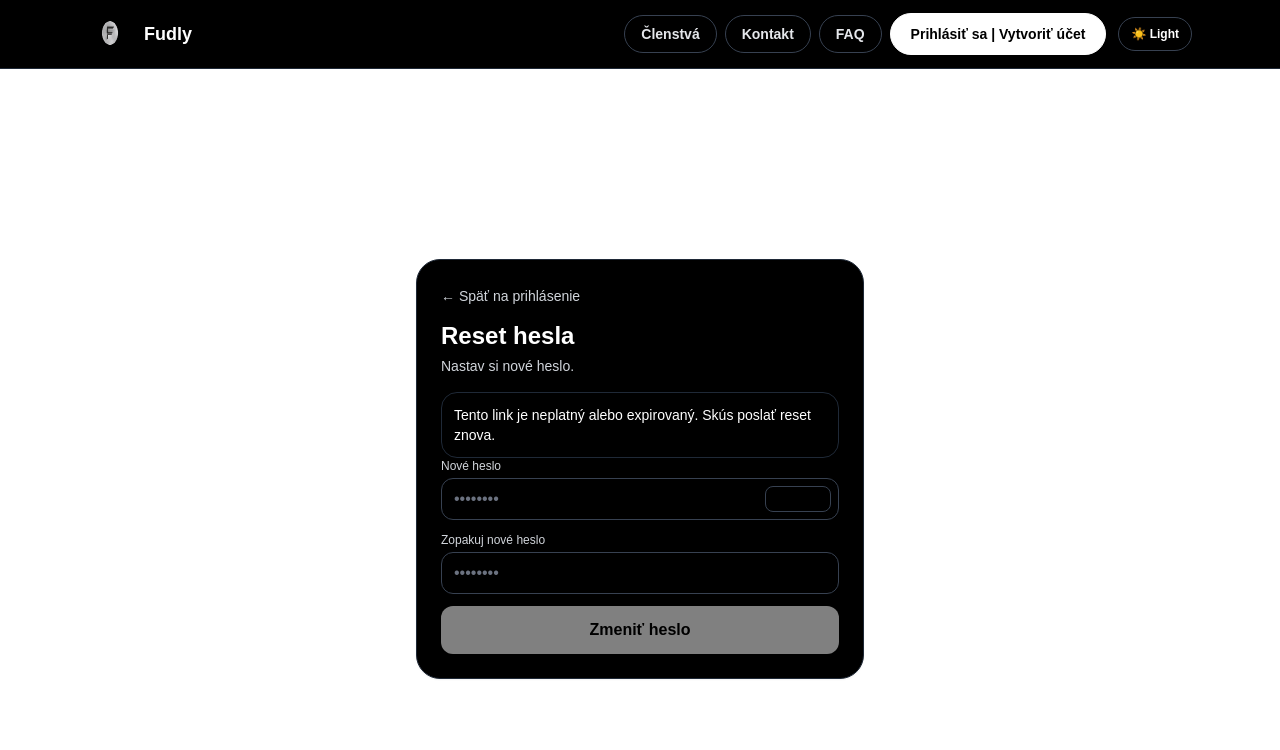
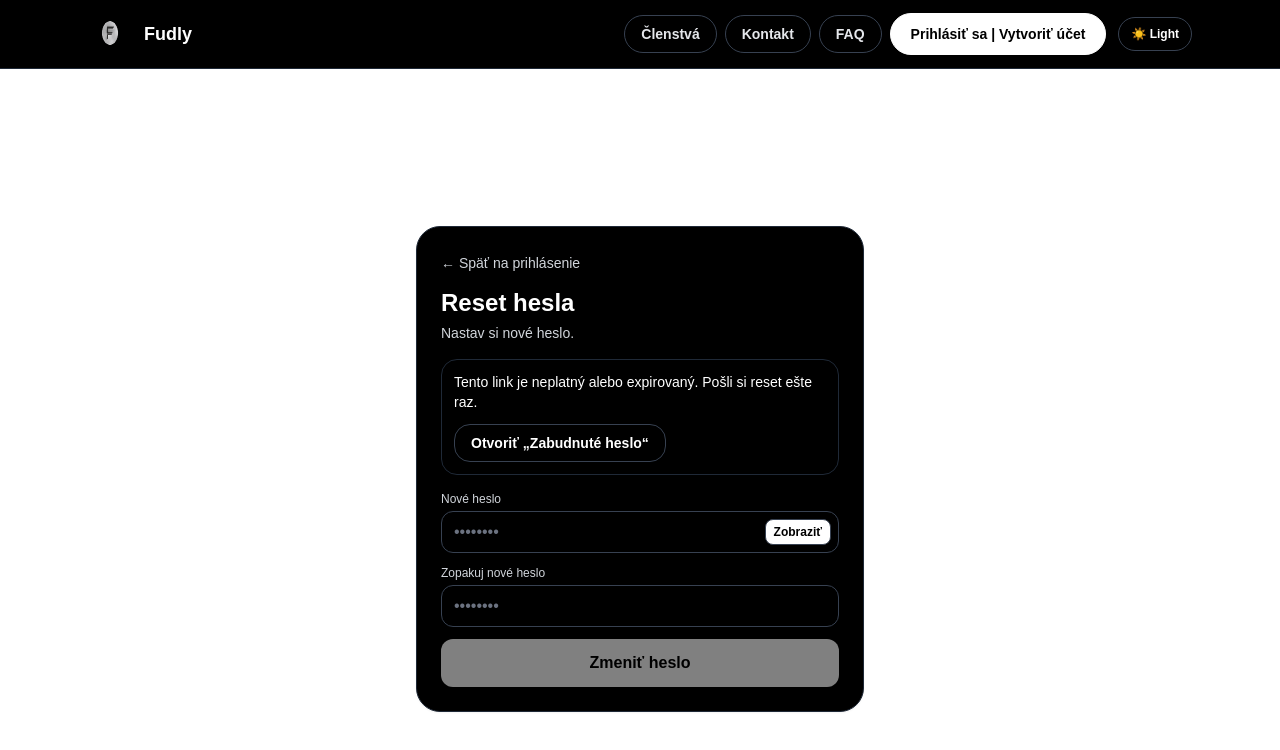
Before and after one commit to fudlyapp/fudly, a Next.js app: page /reset-password in a window 1280 px wide. Both pictures are taken after a click on the button "🌙 Dark". Shown: the top 750 px of the page. Built offline with nearby package versions, Linux system fonts and the light colour scheme; no server answers.

Commit message:
Fix reset password flow

```diff
--- a/src/app/login/LoginClient.tsx
+++ b/src/app/login/LoginClient.tsx
@@ -61,7 +61,7 @@ export default function LoginClient() {
       if (mode === "forgot") {
         // pošle reset email
         const origin = window.location.origin;
-        const redirectTo = `${origin}/login?mode=reset`;
+        const redirectTo = `${origin}/reset-password`;
         const { error } = await supabase.auth.resetPasswordForEmail(email, { redirectTo });
         if (error) throw error;
 
--- a/src/app/reset-password/ResetPasswordClient.tsx
+++ b/src/app/reset-password/ResetPasswordClient.tsx
@@ -1,4 +1,4 @@
-//src/app/reset-password/ResetPasswordClient.tsx
+// src/app/reset-password/ResetPasswordClient.tsx
 "use client";
 
 import { useMemo, useState, useEffect } from "react";
@@ -7,21 +7,51 @@ import { createSupabaseBrowserClient } from "@/lib/supabase/client";
 
 export default function ResetPasswordClient() {
   const supabase = useMemo(() => createSupabaseBrowserClient(), []);
+
   const [p1, setP1] = useState("");
   const [p2, setP2] = useState("");
   const [show, setShow] = useState(false);
+
   const [loading, setLoading] = useState(false);
   const [msg, setMsg] = useState<string | null>(null);
 
-  // Po kliknutí v emaile Supabase často vytvorí session automaticky.
-  // Ak by session nebola, UI povie, že link je neplatný/expirnutý.
+  // null = ešte zisťujeme, true/false = výsledok
   const [hasSession, setHasSession] = useState<boolean | null>(null);
 
   useEffect(() => {
+    let alive = true;
+
+    async function checkOnce() {
+      const { data } = await supabase.auth.getSession();
+      return !!data.session;
+    }
+
     (async () => {
-      const { data } = await supabase.auth.getSession();
-      setHasSession(!!data.session);
+      setHasSession(null);
+
+      // Pokus #1 hneď
+      if (await checkOnce()) {
+        if (alive) setHasSession(true);
+        return;
+      }
+
+      // Supabase po recover linku niekedy vytvorí session s oneskorením,
+      // preto spravíme krátky polling (cca 6s)
+      const start = Date.now();
+      while (Date.now() - start < 6000) {
+        await new Promise((r) => setTimeout(r, 600));
+        if (await checkOnce()) {
+          if (alive) setHasSession(true);
+          return;
+        }
+      }
+
+      if (alive) setHasSession(false);
     })();
+
+    return () => {
+      alive = false;
+    };
   }, [supabase]);
 
   async function onSubmit(e: React.FormEvent) {
@@ -43,7 +73,8 @@ export default function ResetPasswordClient() {
       if (error) throw error;
 
       setMsg("✅ Heslo bolo zmenené. Teraz sa môžeš prihlásiť.");
-      // voliteľné: odhlásiť, aby sa user prihlásil novým heslom “normálne”
+
+      // Odhlásime session z recovery, aby user išiel normálnym loginom novým heslom
       await supabase.auth.signOut();
     } catch (err: any) {
       setMsg(err?.message ?? "Niečo sa pokazilo.");
@@ -55,24 +86,43 @@ export default function ResetPasswordClient() {
   const inputBase =
     "input-surface outline-none focus:ring-2 focus:ring-black/10 dark:focus:ring-white/10";
 
+  const eyeBtn =
+    "absolute right-2 top-1/2 -translate-y-1/2 rounded-lg px-2 py-1 text-xs font-semibold " +
+    "border border-gray-300 dark:border-gray-700 bg-white dark:bg-white text-black " +
+    "hover:bg-gray-100 transition";
+
   return (
     <main className="min-h-screen page-invert-bg flex items-center justify-center p-6">
       <div className="w-full max-w-md rounded-3xl p-6 surface-same-as-nav surface-border">
         <div className="mb-4">
-          <Link href="/login" className="text-sm muted hover:opacity-80 transition">
+          <Link href="/login?mode=login" className="text-sm muted hover:opacity-80 transition">
             ← Späť na prihlásenie
           </Link>
           <h1 className="mt-3 text-2xl font-semibold">Reset hesla</h1>
           <p className="mt-1 text-sm muted">Nastav si nové heslo.</p>
         </div>
 
-        {hasSession === false ? (
-          <div className="rounded-2xl p-3 border border-gray-200 dark:border-gray-800 text-sm">
-            Tento link je neplatný alebo expirovaný. Skús poslať reset znova.
+        {hasSession === null ? (
+          <div className="rounded-2xl p-3 border border-gray-200 dark:border-gray-800 text-sm muted">
+            Overujem reset link…
           </div>
         ) : null}
 
-        <form onSubmit={onSubmit} className="space-y-3">
+        {hasSession === false ? (
+          <div className="rounded-2xl p-3 border border-gray-200 dark:border-gray-800 text-sm">
+            Tento link je neplatný alebo expirovaný. Pošli si reset ešte raz.
+            <div className="mt-3">
+              <Link
+                href="/login?mode=forgot"
+                className="inline-flex items-center justify-center rounded-2xl px-4 py-2 text-sm font-semibold border border-gray-300 dark:border-gray-700 hover:bg-gray-100 dark:hover:bg-zinc-900 transition"
+              >
+                Otvoriť „Zabudnuté heslo“
+              </Link>
+            </div>
+          </div>
+        ) : null}
+
+        <form onSubmit={onSubmit} className="space-y-3 mt-4">
           <div>
             <label className="block text-xs muted mb-1">Nové heslo</label>
             <div className="relative">
@@ -83,11 +133,14 @@ export default function ResetPasswordClient() {
                 type={show ? "text" : "password"}
                 placeholder="••••••••"
                 required
+                disabled={hasSession !== true}
               />
               <button
                 type="button"
                 onClick={() => setShow((v) => !v)}
-                className="absolute right-2 top-1/2 -translate-y-1/2 rounded-lg px-2 py-1 text-xs font-semibold border border-gray-300 dark:border-gray-700 hover:bg-gray-100 dark:hover:bg-zinc-900 transition text-black dark:text-black"
+                className={eyeBtn}
+                aria-label={show ? "Skryť heslo" : "Zobraziť heslo"}
+                disabled={hasSession !== true}
               >
                 {show ? "Skryť" : "Zobraziť"}
               </button>
@@ -103,10 +156,11 @@ export default function ResetPasswordClient() {
               type={show ? "text" : "password"}
               placeholder="••••••••"
               required
+              disabled={hasSession !== true}
             />
           </div>
 
-          <button disabled={loading || hasSession === false} className="w-full btn-primary" type="submit">
+          <button disabled={loading || hasSession !== true} className="w-full btn-primary" type="submit">
             {loading ? "Ukladám…" : "Zmeniť heslo"}
           </button>
         </form>
--- a/src/app/reset-password/page.tsx
+++ b/src/app/reset-password/page.tsx
@@ -1,11 +1,21 @@
-//src/app/reset-password/page.tsx
+// src/app/reset-password/page.tsx
 import { Suspense } from "react";
 import ResetPasswordClient from "./ResetPasswordClient";
+
+function Loading() {
+  return (
+    <main className="min-h-screen page-invert-bg flex items-center justify-center p-6">
+      <div className="w-full max-w-md rounded-3xl p-6 surface-same-as-nav surface-border">
+        <div className="text-sm muted">Načítavam obnovu hesla…</div>
+      </div>
+    </main>
+  );
+}
 
 export default function Page() {
   return (
     <div className="min-h-screen page-invert-bg">
-      <Suspense fallback={null}>
+      <Suspense fallback={<Loading />}>
         <ResetPasswordClient />
       </Suspense>
     </div>
```
